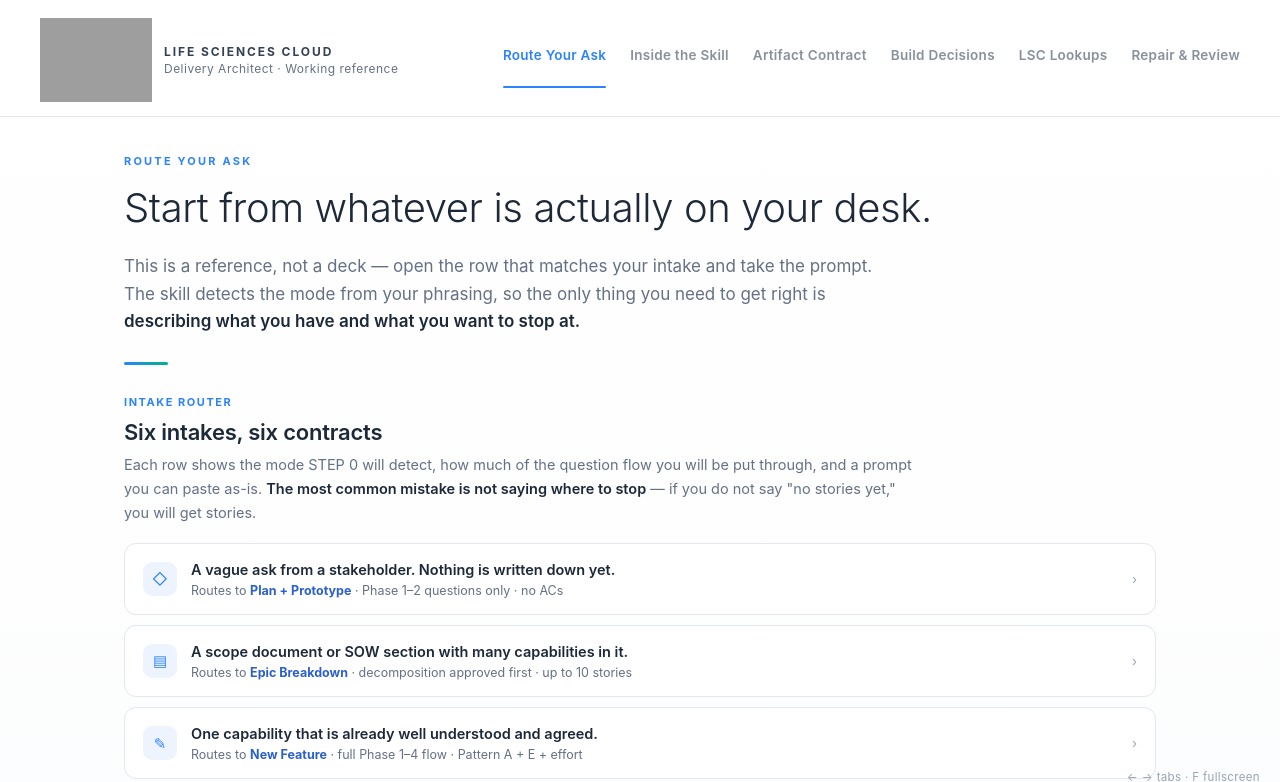
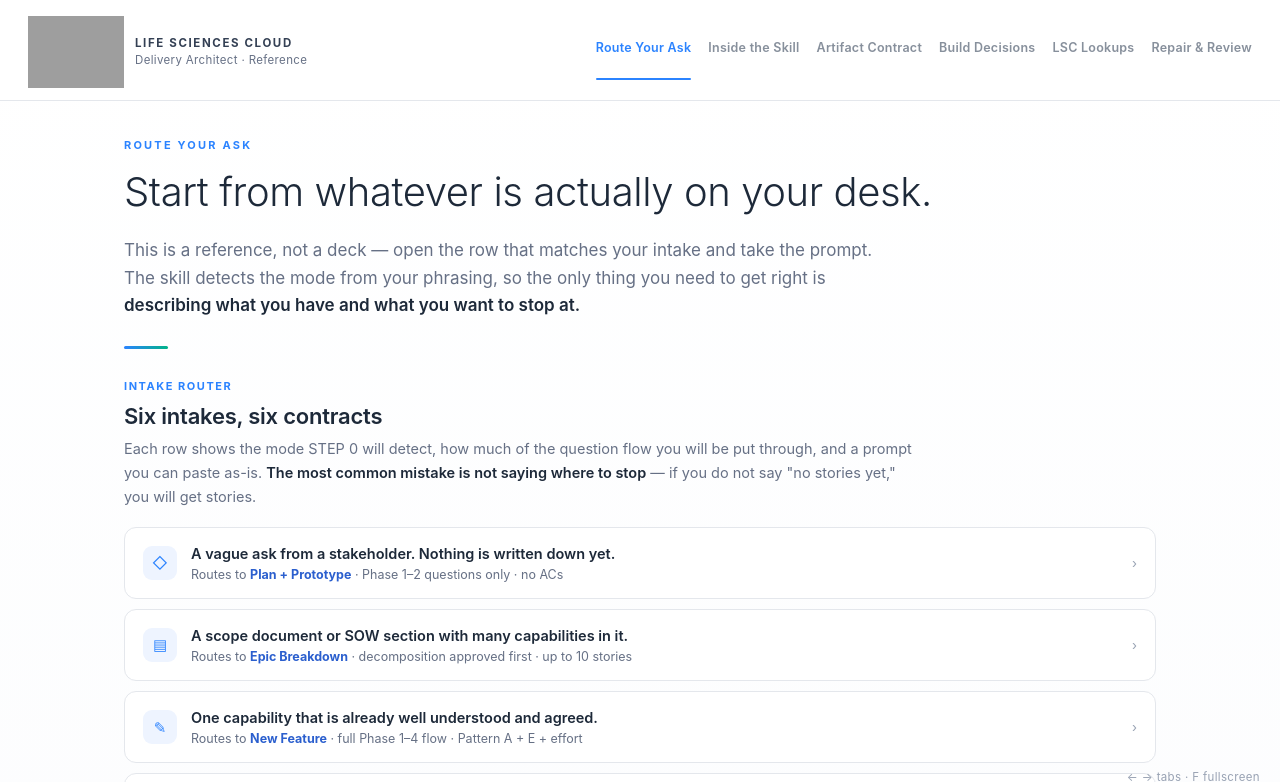
Before and after one commit to p-kothapalli/lsc-delivery-architect, a plain HTML site: page index.html in a window 1280 px wide. Shown: the top 782 px of the page. Drawn offline with Linux system fonts and the light colour scheme; grey boxes are pictures that could not be loaded.

Commit message:
Fit six tabs on one line in the header
Adding the sixth tab pushed the nav onto a second line at laptop widths and
wrapped the brand subtitle. Tightened the tab gap and type scale, narrowed
the logo, and shortened the subtitle so the full nav sits on one row.

Co-authored-by: Cursor <cursoragent@cursor.com>

```diff
--- a/index.html
+++ b/index.html
@@ -30,18 +30,18 @@
   .topbar{
     position:sticky; top:0; z-index:50;
     display:flex; align-items:center; justify-content:space-between; gap:20px;
-    padding:18px 40px 14px;
+    padding:16px 28px 12px;
     background:rgba(255,255,255,.94);
     backdrop-filter: blur(10px);
     border-bottom:1px solid var(--line);
   }
-  .brand{display:flex;align-items:center;gap:12px;min-width:250px}
-  .brand img{display:block;width:112px;height:auto;object-fit:contain}
+  .brand{display:flex;align-items:center;gap:11px;flex:0 0 auto}
+  .brand img{display:block;width:96px;height:auto;object-fit:contain}
   .brand-copy{display:flex;flex-direction:column;line-height:1.15}
-  .brand-copy .title{font-size:12px;text-transform:uppercase;letter-spacing:.16em;font-weight:700;color:#344054}
-  .brand-copy .sub{margin-top:3px;font-size:12px;color:var(--muted);letter-spacing:.04em}
-
-  .tabs{display:flex;gap:24px;align-items:center;color:#475467;font-size:13.5px;flex-wrap:wrap}
+  .brand-copy .title{font-size:11.5px;text-transform:uppercase;letter-spacing:.14em;font-weight:700;color:#344054;white-space:nowrap}
+  .brand-copy .sub{margin-top:3px;font-size:11.5px;color:var(--muted);letter-spacing:.03em;white-space:nowrap}
+
+  .tabs{display:flex;gap:17px;align-items:center;color:#475467;font-size:12.5px;flex-wrap:wrap;justify-content:flex-end}
   .tabs button{
     appearance:none;border:none;background:none;padding:0 0 10px;cursor:pointer;
     color:inherit;font:inherit;font-weight:600;letter-spacing:.02em;
@@ -321,7 +321,7 @@
     <img alt="Salesforce" src="https://upload.wikimedia.org/wikipedia/commons/f/f9/Salesforce.com_logo.svg" />
     <div class="brand-copy">
       <div class="title">Life Sciences Cloud</div>
-      <div class="sub">Delivery Architect · Working reference</div>
+      <div class="sub">Delivery Architect · Reference</div>
     </div>
   </div>
   <nav class="tabs" aria-label="Reference sections">
```
